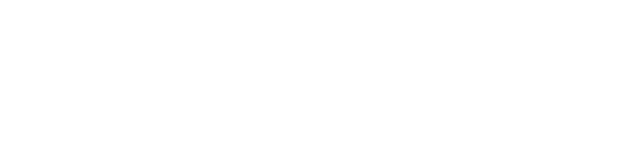
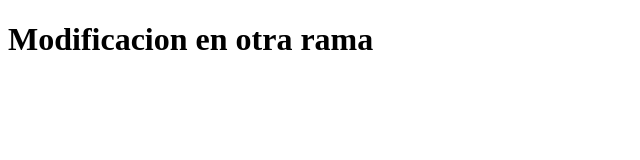
Before and after one commit to JuanFACano/PruebasGit, a plain HTML site: page index.html in a window 1280 px wide. Shown: the whole page, without its empty margins (0-640 px from the left). Drawn offline with Linux system fonts and the light colour scheme.

Commit message:
Cambios 1

```diff
--- a/index.html
+++ b/index.html
@@ -8,7 +8,7 @@
 </head>
 
 <body>
-
+  <h1>Modificacion en otra rama</h1>
 </body>
 
 </html>
```
